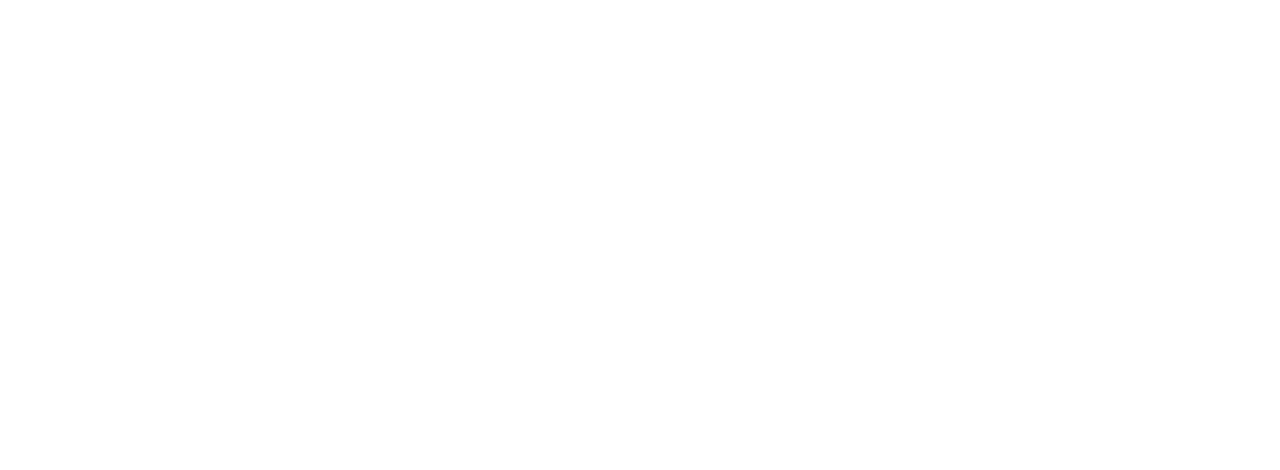
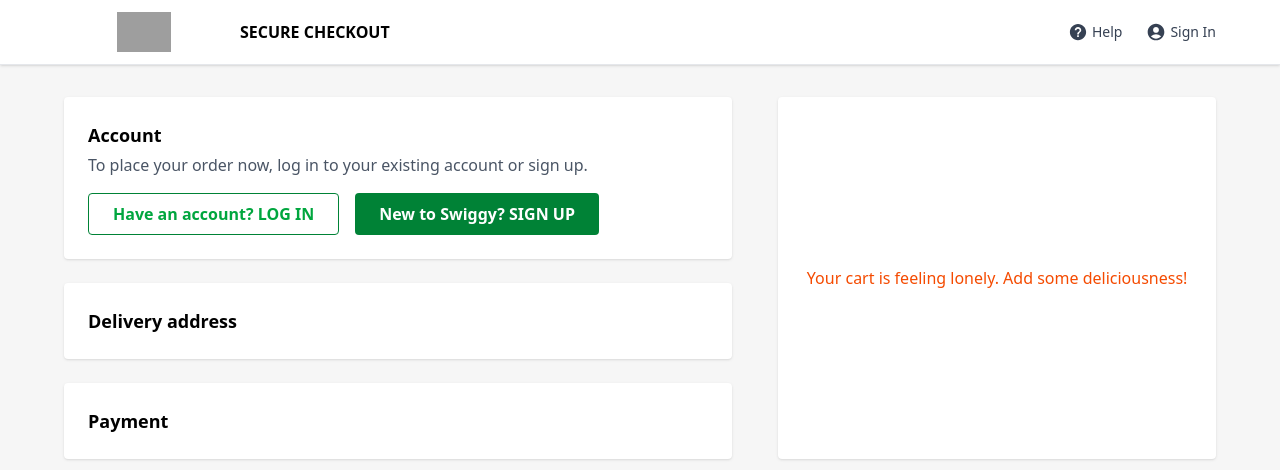
Before and after one commit to Anshikagoel11/Swiggy, a React (Vite) app: page /checkout in a window 1280 px wide. Before the commit this address had no page. Shown: the top 470 px of the page. Built offline with nearby package versions, Linux system fonts and the light colour scheme; grey boxes are pictures that could not be loaded.

Commit message:
added addtoCart functions

```diff
--- a/src/Redux/Store.jsx
+++ b/src/Redux/Store.jsx
@@ -1,11 +1,13 @@
 import { configureStore } from "@reduxjs/toolkit";
 import restaurantReducer from "./restaurantSlice"
 import SingleRestSlicer from "./SingleRestSlicer"
+import cartReducer from "./cartslicer"
 
 const store = configureStore({
     reducer:{
          restaurants: restaurantReducer,
-         SingleRestaurant:SingleRestSlicer
+         SingleRestaurant:SingleRestSlicer,
+         cartSlicer:cartReducer
     }
 })
 
--- /dev/null
+++ b/src/Redux/cartslicer.jsx
@@ -0,0 +1,33 @@
+import { createSlice } from "@reduxjs/toolkit";
+
+const cartSlicer = createSlice({
+    name:"cartSlice",
+    initialState:{cartItems:[],totalItemsInCart:0},
+    reducers:{
+     addItem:(state,action)=>{
+       state.cartItems.push({...action.payload,"quantity":1})
+       state.totalItemsInCart+=1;
+     },
+     increaseItem:(state,action)=>{
+       const thatItem = state.cartItems.find(item => action.payload.id === item.id)
+       thatItem.quantity += 1;
+       state.totalItemsInCart+=1
+     },
+     decreaseItem:(state,action)=>{
+    const thatItem = state.cartItems.find(item => action.payload.id === item.id)
+if(thatItem){
+       if(thatItem.quantity >1){
+        thatItem.quantity -= 1;
+       }
+       else {
+        state.cartItems = state.cartItems.filter(item=>item.id !== action.payload.id)
+       }
+    }
+
+       state.totalItemsInCart-=1;
+     }
+    }
+})
+
+export default cartSlicer.reducer
+export const {addItem,increaseItem,decreaseItem} = cartSlicer.actions;
--- /dev/null
+++ b/src/components/SingleRestaurant/RestHeader.jsx
@@ -0,0 +1,58 @@
+import { MdCorporateFare } from "react-icons/md";
+import { FaSearch, FaCartPlus } from "react-icons/fa";
+import { BiSolidOffer } from "react-icons/bi";
+import { IoMdHelpCircle } from "react-icons/io";
+import { MdAccountCircle } from "react-icons/md";
+import { useSelector } from "react-redux";
+import { Link } from "react-router";
+
+
+
+export default function RestHeader() {
+  const totalItems = useSelector((state)=>state.cartSlicer.totalItemsInCart)
+  return (
+    <div className="flex justify-between items-center border-b shadow-md border-gray-300 px-[5%] py-3 bg-white">
+      {/* Logo */}
+      <div>
+        <img
+          className="w-32 sm:w-36 md:w-40 h-10 object-contain"
+          src="https://cdn.freelogovectors.net/wp-content/uploads/2023/11/swiggy_logo-freelogovectors.net_.png"
+          alt="logo"
+        />
+      </div>
+
+      {/* Menu Items */}
+      <div className="hidden md:flex gap-6 items-center text-[15px] font-medium text-gray-700">
+        <div className="flex items-center gap-1 hover:text-orange-500 cursor-pointer">
+          <MdCorporateFare />
+          <span>Corporate</span>
+        </div>
+        <div className="flex items-center gap-1 hover:text-orange-500 cursor-pointer">
+          <FaSearch />
+          <span>Search</span>
+        </div>
+        <div className="flex items-center gap-1 hover:text-orange-500 cursor-pointer">
+          <BiSolidOffer />
+          <span>Offers</span>
+        </div>
+        <div className="flex items-center gap-1 hover:text-orange-500 cursor-pointer">
+          <IoMdHelpCircle />
+          <span>Help</span>
+        </div>
+        <div className="flex items-center gap-1 hover:text-orange-500 cursor-pointer">
+          <MdAccountCircle />
+          <span>Sign In</span>
+        </div>
+        <Link to={"/checkOut"}><div className="flex items-center gap-1 hover:text-orange-500 cursor-pointer">
+          <FaCartPlus />
+          <span>Cart({totalItems})</span>
+        </div></Link>
+      </div>
+
+      {/* Optional: Mobile Menu Icon */}
+      <div className="md:hidden">
+        {/* Add hamburger icon or dropdown for mobile menu */}
+      </div>
+    </div>
+  );
+}
--- /dev/null
+++ b/src/components/SingleRestaurant/secondHome.jsx
@@ -0,0 +1,12 @@
+import RestHeader from "./RestHeader";
+import { Outlet } from "react-router";
+
+
+export default function SecondHome(){
+    return(
+        <>
+        <RestHeader/>
+          <Outlet/>
+        </>
+    )
+}
--- /dev/null
+++ b/src/components/cartCheckout.jsx
@@ -0,0 +1,134 @@
+import { useSelector } from "react-redux";
+import { IoMdHelpCircle } from "react-icons/io";
+import { MdAccountCircle } from "react-icons/md";
+
+export default function CartCheckoutPage() {
+  const cartItems = useSelector((state) => state.cartSlicer.cartItems);
+
+  // Calculate totals
+  let bill = 0;
+  cartItems.forEach(item => {
+    bill += (item.defaultPrice || item.price || 0) * item.quantity;
+  });
+
+  const deliveryFee = Math.floor(Math.random() * 20 + 50);
+  const gst = Math.floor(Math.random() * 40 + 100);
+  const totalPay = Math.floor(bill / 100 + gst + deliveryFee);
+
+  const lastItem = cartItems[cartItems.length - 1];
+
+  return (
+    <div className="min-h-screen bg-[#f6f6f6]">
+      {/* Header */}
+      <div className="flex justify-between items-center border-b shadow-sm border-gray-200 px-[5%] py-3 bg-white">
+        <div className="flex items-center gap-4">
+          <img
+            className="w-32 sm:w-36 md:w-40 h-10 object-contain"
+            src="https://cdn.freelogovectors.net/wp-content/uploads/2023/11/swiggy_logo-freelogovectors.net_.png"
+            alt="Swiggy Logo"
+          />
+          <div className="text-black font-bold text-sm md:text-base">SECURE CHECKOUT</div>
+        </div>
+        <div className="flex items-center gap-6 text-sm font-medium text-gray-700">
+          <div className="flex items-center gap-1 hover:text-orange-500 cursor-pointer">
+            <IoMdHelpCircle size={20} />
+            <span>Help</span>
+          </div>
+          <div className="flex items-center gap-1 hover:text-orange-500 cursor-pointer">
+            <MdAccountCircle size={20} />
+            <span>Sign In</span>
+          </div>
+        </div>
+      </div>
+
+      {/* Main Checkout Layout */}
+      <div className="flex flex-col md:flex-row justify-between px-[5%] py-8 gap-8">
+        {/* Left Side Steps */}
+        <div className="w-full md:w-[58%] space-y-6">
+          {/* Account Step */}
+          <div className="bg-white p-6 shadow-sm rounded">
+            <h2 className="text-lg font-bold mb-1">Account</h2>
+            <p className="text-gray-600 mb-4">
+              To place your order now, log in to your existing account or sign up.
+            </p>
+            <div className="flex gap-4">
+              <button className="border border-green-700 text-green-600 px-6 py-2 rounded font-semibold hover:bg-green-50">
+                Have an account? LOG IN
+              </button>
+              <button className="bg-green-700 text-white px-6 py-2 rounded font-semibold hover:bg-green-800">
+                New to Swiggy? SIGN UP
+              </button>
+            </div>
+          </div>
+
+          {/* Address Step */}
+          <div className="bg-white p-6 shadow-sm rounded">
+            <h2 className="text-lg font-bold">Delivery address</h2>
+          </div>
+
+          {/* Payment Step */}
+          <div className="bg-white p-6 shadow-sm rounded">
+            <h2 className="text-lg font-bold">Payment</h2>
+          </div>
+        </div>
+
+
+
+        {/* Right Side Cart Summary */}
+        {
+            (cartItems.length>0) ?(
+
+        <div className="w-full md:w-[38%] bg-white p-6 shadow-sm rounded space-y-4">
+          {/* Last Added Item Image and Category */}
+          {lastItem && (
+            <div className="flex">
+              <div >
+                <img className="h-20 mr-6 object-cover rounded"
+                  src={`https://media-assets.swiggy.com/swiggy/image/upload/${lastItem.imageId}`}
+                  alt="category"
+
+                />
+              </div>
+              <h3 className="font-bold text-lg mt-2">{lastItem.category}</h3>
+            </div>
+          )}
+
+          {/* Cart Items */}
+          <div className="divide-y">
+            {cartItems.map((item) => (
+              <div key={item.id} className="py-2 flex justify-between items-center text-sm">
+                <span>{item.name} x <span className="text-orange-600">{item.quantity}</span></span>
+                <span>₹{(item.defaultPrice || item.price || 0) * item.quantity / 100}</span>
+              </div>
+            ))}
+          </div>
+
+          {/* Bill Details */}
+          <div className="text-sm space-y-2 pt-4">
+            <div className="flex justify-between">
+              <span className="text-gray-600">Item Total</span>
+              <span>₹{Math.floor(bill / 100)}</span>
+            </div>
+            <div className="flex justify-between">
+              <span className="text-gray-600">Delivery Fee</span>
+              <span>₹{deliveryFee}</span>
+            </div>
+            <div className="flex justify-between">
+              <span className="text-gray-600">GST & Other Charges</span>
+              <span>₹{gst}</span>
+            </div>
+          </div>
+
+          {/* Total To Pay */}
+          <div className="border-t pt-3 flex justify-between font-bold text-lg">
+            <span>TO PAY</span>
+            <span>₹{totalPay}</span>
+          </div>
+        </div>
+            ):(<div className="w-full md:w-[38%] bg-white p-6 shadow-sm rounded space-y-4 items-center flex justify-center text-orange-600">
+                <h2>Your cart is feeling lonely. Add some deliciousness!</h2>
+            </div>)}
+      </div>
+    </div>
+  );
+}
--- a/src/index.jsx
+++ b/src/index.jsx
@@ -9,7 +9,8 @@ import Home from "./components/HomePage/Home"
 import ScrollToTop from "./components/ScrollToTop";
 import SingleRestaurant from "./components/SingleRestaurant/SingleRestaurant";
 import SearchItem from "./components/SingleRestaurant/SearchItem";
-
+import SecondHome from "./components/SingleRestaurant/secondHome";
+import CartCheckout from "./components/cartCheckout";
 
 const App = () => {
   return (
@@ -20,9 +21,12 @@ const App = () => {
     <ScrollToTop />
    <Routes>
     <Route path="/" element={<Home/>}></Route>
+    <Route element={<SecondHome/>}>
     <Route path="/restaurants" element={ <RestaurantPage/>}></Route>
     <Route path="/restaurants/:id" element={<SingleRestaurant/>}></Route>
     <Route path="/restaurants/:id/search" element={<SearchItem/>}></Route>
+    </Route>
+    <Route path="/checkout" element={<CartCheckout/>}></Route>
    </Routes>
    </BrowserRouter>
    </Provider>
```
Also changed, not shown: src/components/SingleRestaurant/RestInfo.jsx (+24 -1 lines).
